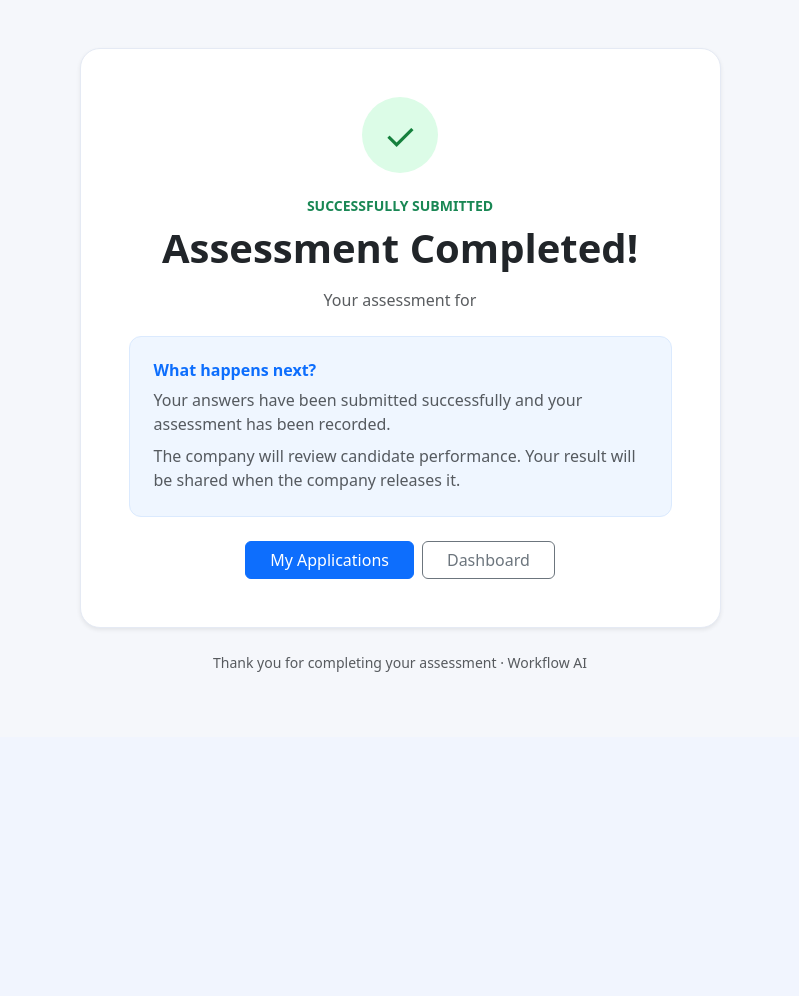
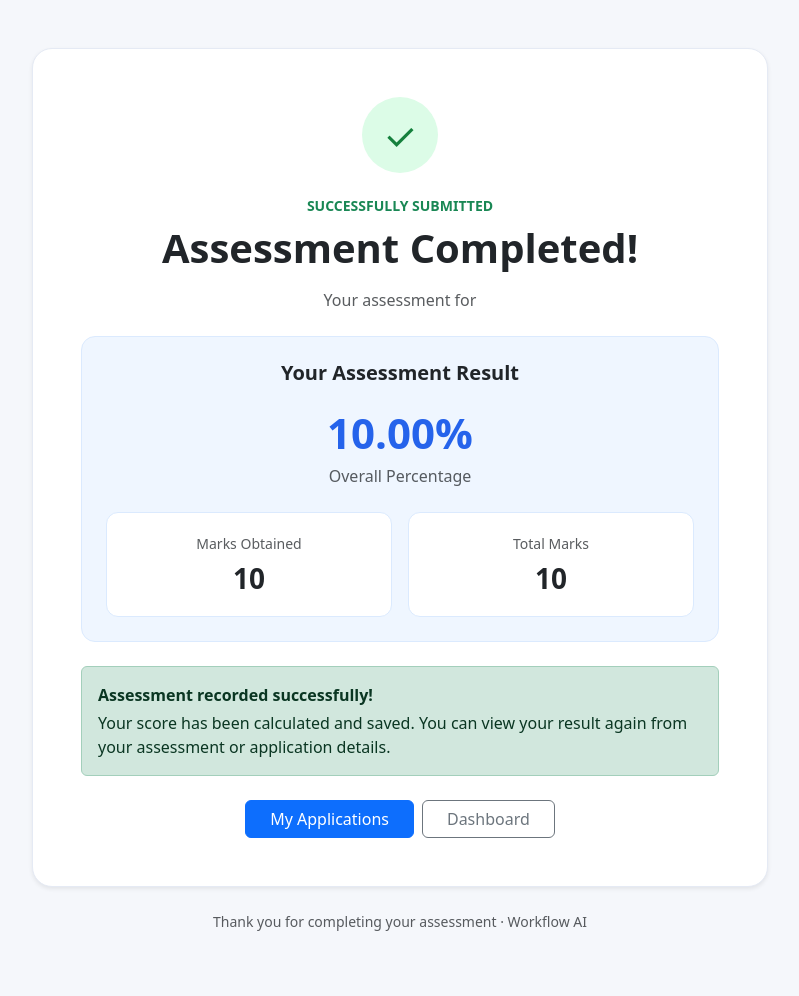
Before and after one commit to AI-Himanshu07/Workflow-AI, a Django app: page /student/assessment/result/1/ in a window 1280 px wide. Shown: the part 73-1069 px from the top of the page, without its empty margins (240-1039 px from the left). Before the commit the page ends 745 px from the top, so only its background shows below. Run offline with Django 5.2, Linux system fonts and the light colour scheme; a user stored in the database is signed in; tables that the repository leaves empty hold one stand-in row (values such as "Sample post").

Commit message:
Display assessment score immediately after submission

```diff
--- a/core/templates/core/assessment_result.html
+++ b/core/templates/core/assessment_result.html
@@ -5,7 +5,7 @@
     <meta charset="UTF-8">
     <meta name="viewport" content="width=device-width, initial-scale=1.0">
 
-    <title>Assessment Submitted | Workflow AI</title>
+    <title>Assessment Result | Workflow AI</title>
 
     <link href="https://cdn.jsdelivr.net/npm/bootstrap@5.3.3/dist/css/bootstrap.min.css" rel="stylesheet">
 
@@ -38,10 +38,24 @@
             margin: 0 auto 22px;
         }
 
-        .info-panel {
+        .result-panel {
             background: #eff6ff;
             border: 1px solid #dbeafe;
+            border-radius: 14px;
+        }
+
+        .score {
+            font-size: 42px;
+            font-weight: 800;
+            color: #2563eb;
+        }
+
+        .result-box {
+            background: white;
+            border: 1px solid #dbeafe;
             border-radius: 12px;
+            padding: 20px;
+            height: 100%;
         }
     </style>
 </head>
@@ -50,30 +64,24 @@
 
 <nav class="navbar bg-white border-bottom">
     <div class="container py-2">
-
-        <a href="/" class="navbar-brand brand">
-            Workflow AI
-        </a>
+        <a href="/" class="navbar-brand brand">Workflow AI</a>
 
         <a href="/student/dashboard/" class="btn btn-outline-primary btn-sm">
             Dashboard
         </a>
-
     </div>
 </nav>
 
 <main class="container py-5">
 
     <div class="row justify-content-center">
-        <div class="col-lg-7">
+        <div class="col-lg-8">
 
             <div class="card confirmation-card shadow-sm">
 
                 <div class="card-body text-center p-4 p-md-5">
 
-                    <div class="success-icon">
-                        ✓
-                    </div>
+                    <div class="success-icon">✓</div>
 
                     <div class="text-success fw-semibold small mb-2">
                         SUCCESSFULLY SUBMITTED
@@ -87,26 +95,63 @@
                         Your assessment for
                     </p>
 
-                    <h5 class="fw-bold mb-4">
+                    <h4 class="fw-bold mb-4">
                         {{ attempt.job.title }}
-                    </h5>
+                    </h4>
 
-                    <div class="info-panel p-4 text-start mb-4">
+                    <!-- Assessment Result -->
 
-                        <h6 class="fw-bold text-primary mb-2">
-                            What happens next?
-                        </h6>
+                    <div class="result-panel p-4 mb-4">
 
-                        <p class="text-muted mb-2">
-                            Your answers have been submitted successfully
-                            and your assessment has been recorded.
+                        <h5 class="fw-bold mb-3">
+                            Your Assessment Result
+                        </h5>
+
+                        <div class="score">
+                            {{ attempt.percentage|floatformat:2 }}%
+                        </div>
+
+                        <p class="text-muted mb-4">
+                            Overall Percentage
                         </p>
 
-                        <p class="text-muted mb-0">
-                            The company will review candidate performance.
-                            Your result will be shared when the company releases it.
+                        <div class="row g-3">
+
+                            <div class="col-6">
+                                <div class="result-box">
+                                    <div class="text-muted small mb-2">
+                                        Marks Obtained
+                                    </div>
+
+                                    <h3 class="fw-bold mb-0">
+                                        {{ attempt.score }}
+                                    </h3>
+                                </div>
+                            </div>
+
+                            <div class="col-6">
+                                <div class="result-box">
+                                    <div class="text-muted small mb-2">
+                                        Total Marks
+                                    </div>
+
+                                    <h3 class="fw-bold mb-0">
+                                        {{ attempt.total_marks }}
+                                    </h3>
+                                </div>
+                            </div>
+
+                        </div>
+
+                    </div>
+
+                    <div class="alert alert-success text-start mb-4">
+                        <strong>Assessment recorded successfully!</strong>
+                        <p class="mb-0 mt-1">
+                            Your score has been calculated and saved.
+                            You can view your result again from your
+                            assessment or application details.
                         </p>
-
                     </div>
 
                     <div class="d-flex justify-content-center flex-wrap gap-2">
```
